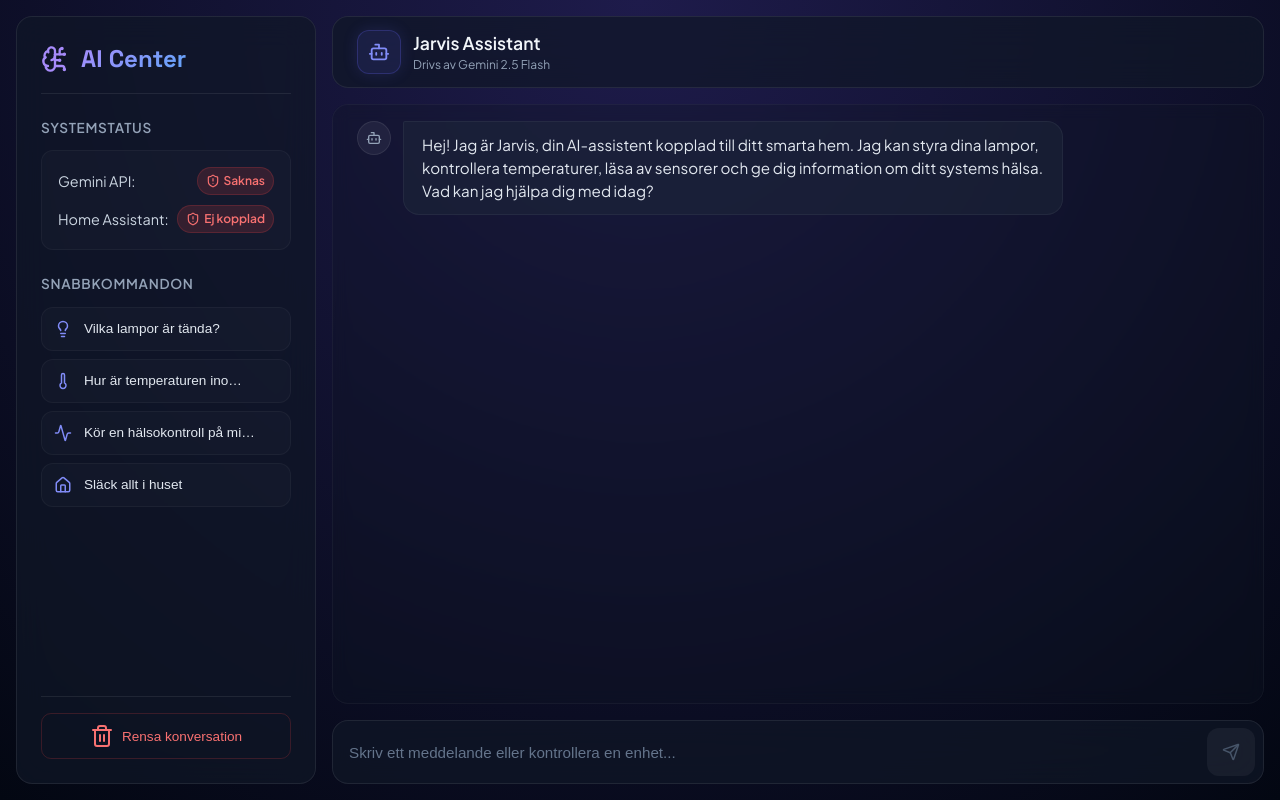
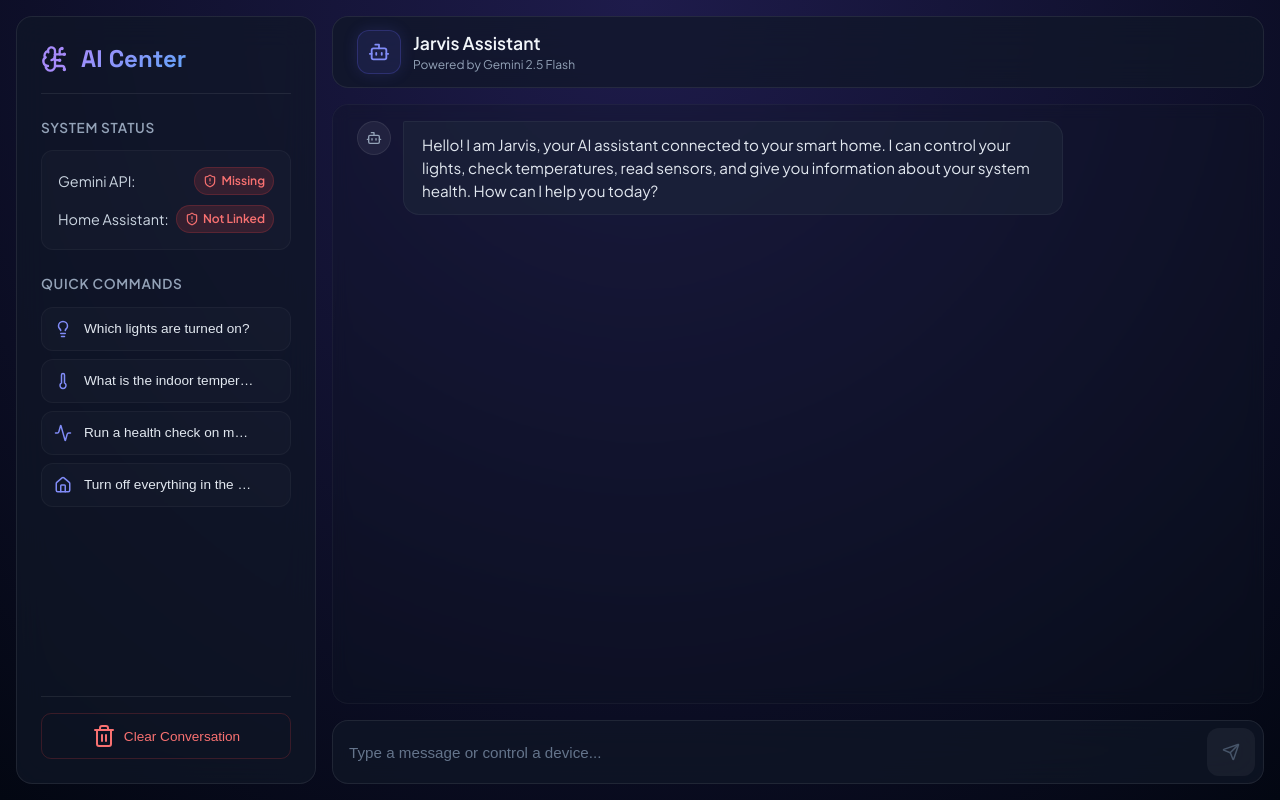
Before and after one commit to inzone1941-afk/AI-Center, a React (Vite) app in the folder ai-assistant/: page / in a window 1280 px wide. Built offline with nearby package versions, Linux system fonts and the light colour scheme; no server answers.

Commit message:
feat: add automatic Swedish/English localization based on browser language

```diff
--- a/ai-assistant/src/App.jsx
+++ b/ai-assistant/src/App.jsx
@@ -6,6 +6,62 @@ import {
   Menu, X, BrainCircuit, Bot, User
 } from 'lucide-react';
 import './App.css';
+
+const translations = {
+  sv: {
+    welcome: 'Hej! Jag är Jarvis, din AI-assistent kopplad till ditt smarta hem. Jag kan styra dina lampor, kontrollera temperaturer, läsa av sensorer och ge dig information om ditt systems hälsa. Vad kan jag hjälpa dig med idag?',
+    systemStatus: 'Systemstatus',
+    fetchingStatus: 'Hämtar status...',
+    geminiApi: 'Gemini API:',
+    homeAssistant: 'Home Assistant:',
+    connected: 'Ansluten',
+    missing: 'Saknas',
+    linked: 'Kopplad',
+    notLinked: 'Ej kopplad',
+    quickCommands: 'Snabbkommandon',
+    clearConversation: 'Rensa konversation',
+    clearConfirm: 'Är du säker på att du vill rensa konversationen?',
+    inputPlaceholder: 'Skriv ett meddelande eller kontrollera en enhet...',
+    errorPrefix: 'Fel:',
+    errorCommunication: 'Något gick fel vid kommunikationen med AI:n.',
+    systemError: 'Systemfel: Det gick inte att ansluta till serverns API.',
+    subtitle: 'Drivs av Gemini 2.5 Flash',
+    quickPrompts: [
+      { text: 'Vilka lampor är tända?' },
+      { text: 'Hur är temperaturen inomhus?' },
+      { text: 'Kör en hälsokontroll på mina enheter' },
+      { text: 'Släck allt i huset' }
+    ]
+  },
+  en: {
+    welcome: 'Hello! I am Jarvis, your AI assistant connected to your smart home. I can control your lights, check temperatures, read sensors, and give you information about your system health. How can I help you today?',
+    systemStatus: 'System Status',
+    fetchingStatus: 'Fetching status...',
+    geminiApi: 'Gemini API:',
+    homeAssistant: 'Home Assistant:',
+    connected: 'Connected',
+    missing: 'Missing',
+    linked: 'Linked',
+    notLinked: 'Not Linked',
+    quickCommands: 'Quick Commands',
+    clearConversation: 'Clear Conversation',
+    clearConfirm: 'Are you sure you want to clear the conversation?',
+    inputPlaceholder: 'Type a message or control a device...',
+    errorPrefix: 'Error:',
+    errorCommunication: 'Something went wrong communicating with the AI.',
+    systemError: 'System Error: Could not connect to the server API.',
+    subtitle: 'Powered by Gemini 2.5 Flash',
+    quickPrompts: [
+      { text: 'Which lights are turned on?' },
+      { text: 'What is the indoor temperature?' },
+      { text: 'Run a health check on my devices' },
+      { text: 'Turn off everything in the house' }
+    ]
+  }
+};
+
+const lang = navigator.language && navigator.language.startsWith('sv') ? 'sv' : 'en';
+const t = translations[lang];
 
 const renderMarkdown = (text) => {
   if (!text) return null;
@@ -76,7 +132,7 @@ function App() {
   const [messages, setMessages] = useState([
     {
       role: 'assistant',
-      content: 'Hej! Jag är Jarvis, din AI-assistent kopplad till ditt smarta hem. Jag kan styra dina lampor, kontrollera temperaturer, läsa av sensorer och ge dig information om ditt systems hälsa. Vad kan jag hjälpa dig med idag?'
+      content: t.welcome
     }
   ]);
   const [input, setInput] = useState('');
@@ -93,10 +149,10 @@ function App() {
 
   // Suggested quick prompts in Swedish
   const quickPrompts = [
-    { text: 'Vilka lampor är tända?', icon: Lightbulb },
-    { text: 'Hur är temperaturen inomhus?', icon: Thermometer },
-    { text: 'Kör en hälsokontroll på mina enheter', icon: Activity },
-    { text: 'Släck allt i huset', icon: Home }
+    { text: t.quickPrompts[0].text, icon: Lightbulb },
+    { text: t.quickPrompts[1].text, icon: Thermometer },
+    { text: t.quickPrompts[2].text, icon: Activity },
+    { text: t.quickPrompts[3].text, icon: Home }
   ];
 
   useEffect(() => {
@@ -150,14 +206,14 @@ function App() {
       } else {
         setMessages(prev => [...prev, {
           role: 'assistant',
-          content: `⚠️ Fel: ${data.error || 'Något gick fel vid kommunikationen med AI:n.'}`
+          content: `⚠️ ${t.errorPrefix} ${data.error || t.errorCommunication}`
         }]);
       }
     } catch (error) {
       console.error('Error sending message:', error);
       setMessages(prev => [...prev, {
         role: 'assistant',
-        content: '⚠️ Systemfel: Det gick inte att ansluta till serverns API.'
+        content: `⚠️ ${t.systemError}`
       }]);
     } finally {
       setLoading(false);
@@ -165,11 +221,11 @@ function App() {
   };
 
   const handleClear = () => {
-    if (window.confirm('Är du säker på att du vill rensa konversationen?')) {
+    if (window.confirm(t.clearConfirm)) {
       setMessages([
         {
           role: 'assistant',
-          content: 'Hej! Jag är Jarvis, din AI-assistent kopplad till ditt smarta hem. Jag kan styra dina lampor, kontrollera temperaturer, läsa av sensorer och ge dig information om ditt systems hälsa. Vad kan jag hjälpa dig med idag?'
+          content: t.welcome
         }
       ]);
     }
@@ -198,28 +254,28 @@ function App() {
 
         {/* Connection status section */}
         <div className="status-card">
-          <h3>Systemstatus</h3>
+          <h3>{t.systemStatus}</h3>
           {status.loading ? (
             <div className="status-loading">
               <RefreshCw className="spinner" />
-              <span>Hämtar status...</span>
+              <span>{t.fetchingStatus}</span>
             </div>
           ) : (
             <div className="status-list">
               <div className="status-item">
-                <span className="label">Gemini API:</span>
+                <span className="label">{t.geminiApi}</span>
                 {status.geminiConfigured ? (
-                  <span className="badge success"><CheckCircle2 className="icon" /> Ansluten</span>
+                  <span className="badge success"><CheckCircle2 className="icon" /> {t.connected}</span>
                 ) : (
-                  <span className="badge danger"><ShieldAlert className="icon" /> Saknas</span>
+                  <span className="badge danger"><ShieldAlert className="icon" /> {t.missing}</span>
                 )}
               </div>
               <div className="status-item">
-                <span className="label">Home Assistant:</span>
+                <span className="label">{t.homeAssistant}</span>
                 {status.hassConfigured ? (
-                  <span className="badge success"><CheckCircle2 className="icon" /> Kopplad</span>
+                  <span className="badge success"><CheckCircle2 className="icon" /> {t.linked}</span>
                 ) : (
-                  <span className="badge danger"><ShieldAlert className="icon" /> Ej kopplad</span>
+                  <span className="badge danger"><ShieldAlert className="icon" /> {t.notLinked}</span>
                 )}
               </div>
               {status.hassUrl && (
@@ -234,7 +290,7 @@ function App() {
 
         {/* Quick action buttons */}
         <div className="quick-actions">
-          <h3>Snabbkommandon</h3>
+          <h3>{t.quickCommands}</h3>
           <div className="quick-buttons">
             {quickPrompts.map((prompt, index) => {
               const Icon = prompt.icon;
@@ -256,7 +312,7 @@ function App() {
 
         <div className="sidebar-footer">
           <button onClick={handleClear} className="clear-btn">
-            <Trash2 className="icon" /> Rensa konversation
+            <Trash2 className="icon" /> {t.clearConversation}
           </button>
         </div>
       </aside>
@@ -278,7 +334,7 @@ function App() {
             </div>
             <div>
               <h2>Jarvis Assistant</h2>
-              <p className="subtitle">Drivs av Gemini 2.5 Flash</p>
+              <p className="subtitle">{t.subtitle}</p>
             </div>
           </div>
         </header>
@@ -327,7 +383,7 @@ function App() {
             type="text"
             value={input}
             onChange={(e) => setInput(e.target.value)}
-            placeholder="Skriv ett meddelande eller kontrollera en enhet..."
+            placeholder={t.inputPlaceholder}
             className="chat-input"
             disabled={loading}
           />
```
